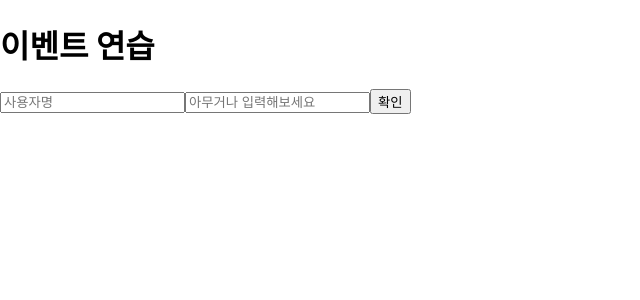
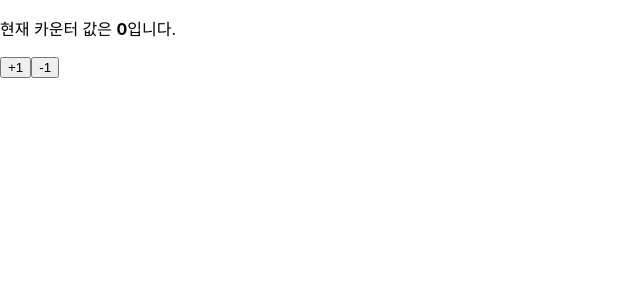
Before and after one commit to dlgudtmd1022/ReactInClass, a React (Create React App) app: page / in a window 1280 px wide. Shown: the top 300 px of the page, without its empty margins (0-640 px from the left). Built offline with nearby package versions, Linux system fonts and the light colour scheme.

Commit message:
react day05

```diff
--- a/src/App.js
+++ b/src/App.js
@@ -4,6 +4,10 @@ import YourComponent from "./components/study/YourComponent";
 import Say from "./components/study/Say";
 import ArrayChange from "./components/study/ArrayChange";
 import EventPractice from "./components/eventhandling/EventPractice";
+import IterationSample from "./components/iteration/IterationSample";
+import IterationSample2 from "./components/iteration/IterationSample2";
+import Counter from "./components/Hooks/Counter";
+
 
 function App() {
   return (
@@ -14,7 +18,15 @@ function App() {
         {/*<YourComponent country="ROK"/>*/}
         {/*<Say msg="안녕하세요"/>*/}
         {/*<ArrayChange/>*/}
-        <EventPractice/>
+          {/*4강까지 완료*/}
+        {/*<EventPractice/>*/}
+
+          {/*6강까지 완료*/}
+        {/*<IterationSample/>*/}
+        {/*<IterationSample2/>*/}
+
+          {/*8강*/}
+          <Counter/>
       </>
   );
 }
--- /dev/null
+++ b/src/components/Hooks/Counter.js
@@ -0,0 +1,25 @@
+import React, {useState} from "react";
+
+const Counter = () => {
+        const [value, setValue] = useState(0);
+
+        const plus = () => {
+            setValue(value + 1);
+        }
+        const minus = () => {
+            setValue(value - 1);
+        }
+
+    return(
+        <>
+            <p>
+                현재 카운터 값은 <b>{value}</b>입니다.
+            </p>
+            {/*setvalue를 이용해서 value값에 1이 더해지거나 빼지게 해주세요.*/}
+            <button onClick={plus}> +1</button>
+            <button onClick={minus}> -1</button>
+        </>
+    );
+}
+
+export default Counter;
--- a/src/components/eventhandling/EventPractice.js
+++ b/src/components/eventhandling/EventPractice.js
@@ -8,9 +8,9 @@ const EventPractice = () => {
     const [username, setUsername] = useState('');
 
     function handleClick(){
-        alert(username +  ": " +  message);
+        alert(username +  ": " +  message); // `${username} : ${message}'
         setMessage('');// 제출버튼 누르면 폼 비우기
-        setUsername(''); //
+        setUsername(''); //`
     }
 
     const handChangeMessage =  (e) => {
@@ -22,8 +22,6 @@ const EventPractice = () => {
         // message 상태에 change가 발생할때마다 갱신된 값이 들어감
         setUsername(e.target.value);
     }
-
-
 
     // 135페이지 이벤트 처리를 input태그 두개 (username, message)로 사용해
     // 양쪽을 입력하고 확인 버튼을 누르면
@@ -48,7 +46,6 @@ const EventPractice = () => {
                 onChange={handChangeMessage}
             />
 
-
             <button onClick={handleClick}>확인</button>
         </>
     );
--- /dev/null
+++ b/src/components/iteration/IterationSample.js
@@ -0,0 +1,16 @@
+import React from "react";
+
+const IterationSample = () => {
+    const names = ['눈사람', '얼음', '눈', '바람'];
+    const nameList = names.map((name, idx) =>
+        <li key={"li-" + idx}>{name}</li>); // key값은 예측 불가능한 값이 더 좋다.
+    return(
+        <>
+            <ul>
+                {nameList}
+            </ul>
+        </>
+    );
+}
+
+export default IterationSample;
--- /dev/null
+++ b/src/components/iteration/IterationSample2.js
@@ -0,0 +1,45 @@
+import React, {useState} from "react";
+
+const IterationSample2 = () => {
+
+    const [names, setNames] = useState([
+        {id: 1, text: "눈사람"},
+        {id: 2, text: "얼움"},
+        {id: 3, text: "눈"},
+        {id: 4, text: "바람"}
+    ]);
+    const [inputText, setInputText] = useState('');
+    const [nextId, setNextId] = useState(5); // 위에 4번까지 있으므로 5번부터
+
+    // 삭제를 수행해주는 함수 선언
+    const onDoubleClickComponent = (id) => {
+        // 더블클릭한 번호가 아닌 자바스크립트 객체들만 리스트에 남긴채 저장
+        setNames(names.filter(name => name.id !== id));
+    }
+
+    const namesList = names.map(name => <li key={name.id} onDoubleClick={() =>
+                                          onDoubleClickComponent(name.id)}>{name.text}</li>);
+
+    // 1. onChange를 이용해서, 해당 input태그에 작성된 내용이 즉시 inputText 상태변수에 반영되도록 이벤트를 바인딩해주세요.
+    const onChangeInput = (e) => setInputText(e.target.value); // 해당 인풋에 작성된 내용을 inputText에 저장
+    // 2. 버튼클릭시 inputText에 적힌 내용이  alert로  찍히고, 상태변수는 ''로 변경되게 해 주세요,
+    const onClickButton = () => {
+        alert(inputText + " 추가완료");
+        setNames([...names, {id: nextId, text: inputText}]);
+        setNextId(nextId+1);
+        setInputText('');
+    }
+    // 3. (옵션) setNames를 이용해서 names 리스트에 내가 방금 추가한 text정보가 화면에도 반영되도록 수정해보세요.
+
+    return(
+        <>
+            <input type="text" value={inputText} onChange={onChangeInput}/>
+            <button onClick={onClickButton}>추가</button>
+            <ul>
+                {namesList}
+            </ul>
+        </>
+    );
+}
+
+export default IterationSample2;
```
